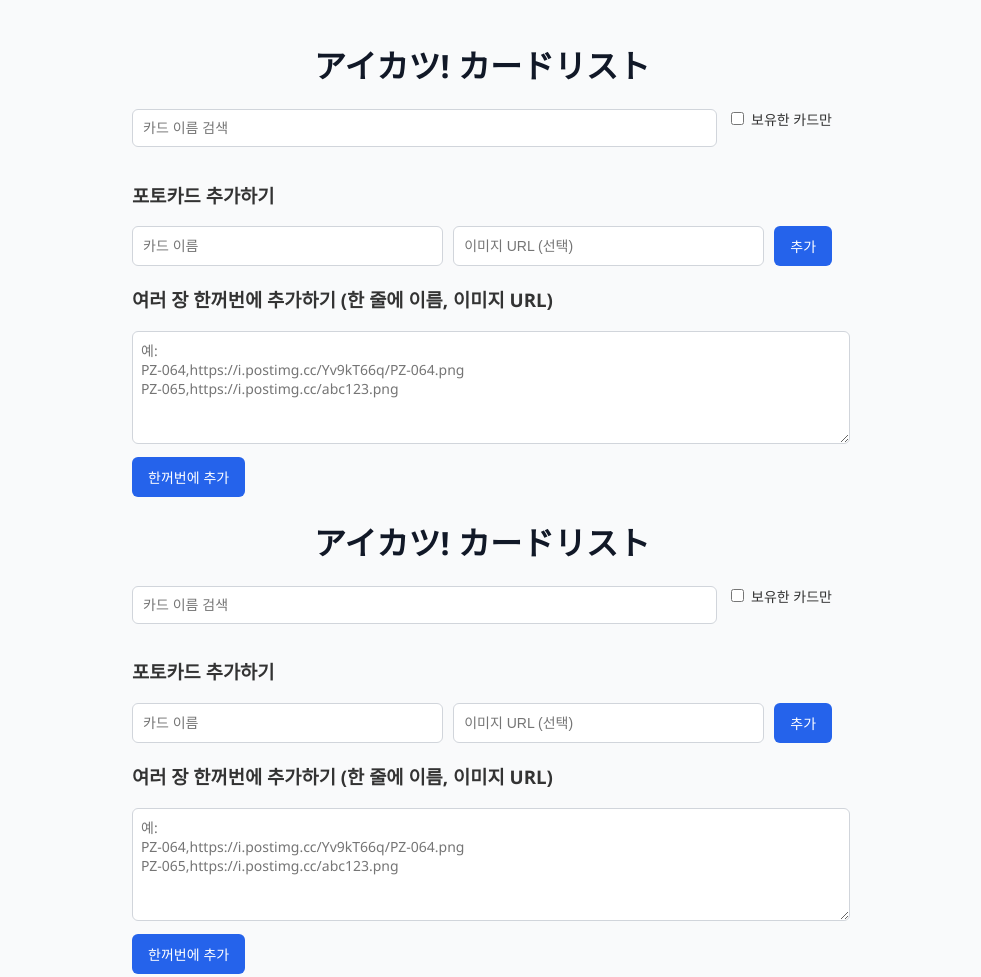
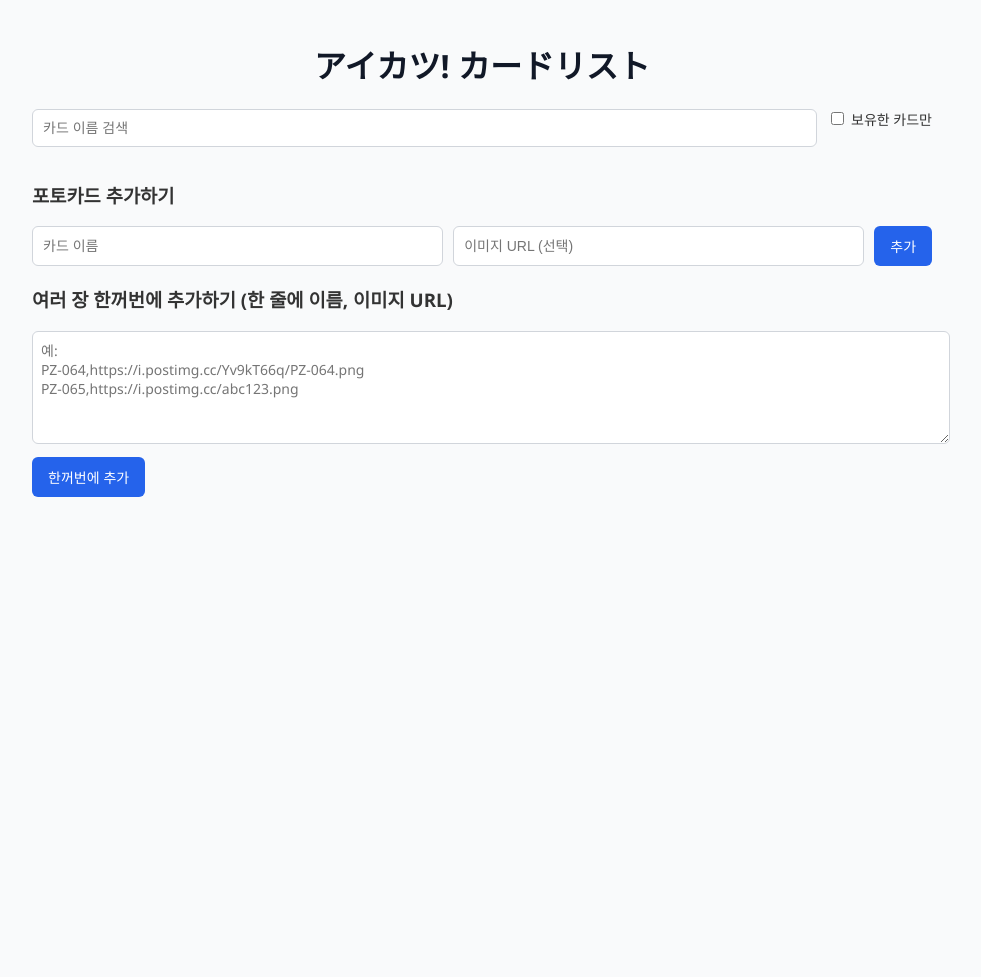
Before and after one commit to tihyun/aikatsu_list, a plain HTML site: page index.html in a window 1280 px wide. Shown: the whole page, without its empty margins (158-1139 px from the left). After the commit the page ends 800 px from the top, so only its background shows below. Drawn offline with Linux system fonts and the light colour scheme.

Commit message:
Update index.html

```diff
--- a/index.html
+++ b/index.html
@@ -1,3 +1,4 @@
+
 <!DOCTYPE html>
 <html lang="ko">
 <head>
@@ -9,7 +10,7 @@
       background-color: #f9fafb;
       color: #333;
       padding: 20px;
-      max-width: 700px;
+      max-width: 900px;
       margin: auto;
     }
 
@@ -49,7 +50,7 @@
 
     .card-list {
       display: grid;
-      grid-template-columns: repeat(auto-fill, minmax(220px, 1fr));
+      grid-template-columns: repeat(4, 1fr); /* 한 줄에 4장씩 */
       gap: 15px;
     }
 
@@ -143,11 +144,16 @@ PZ-065,https://i.postimg.cc/abc123.png"></textarea>
     const searchTerm = document.getElementById('searchInput').value.toLowerCase();
     const filterOwned = document.getElementById('filterOwned').checked;
 
-    cardListEl.innerHTML = '';
-    cards.forEach((card, index) => {
-      if (filterOwned && !card.owned) return;
-      if (!card.name.toLowerCase().includes(searchTerm)) return;
+    cardListEl.innerHTML = ''; // 리스트 초기화
 
+    // 필터링 된 카드만 보여줌
+    const filteredCards = cards.filter(card => {
+      if (filterOwned && !card.owned) return false;
+      if (!card.name.toLowerCase().includes(searchTerm)) return false;
+      return true;
+    });
+
+    filteredCards.forEach((card, index) => {
       const cardEl = document.createElement('div');
       cardEl.className = 'card';
       if (card.owned) cardEl.classList.add('owned');
@@ -163,9 +169,13 @@ PZ-065,https://i.postimg.cc/abc123.png"></textarea>
       cardEl.appendChild(name);
 
       cardEl.onclick = () => {
-        cards[index].owned = !cards[index].owned;
-        saveCards();
-        renderCards();
+        // 실제 cards 배열 인덱스 찾기 (필터된 인덱스와 다름)
+        const realIndex = cards.findIndex(c => c === card);
+        if (realIndex >= 0) {
+          cards[realIndex].owned = !cards[realIndex].owned;
+          saveCards();
+          renderCards();
+        }
       };
 
       cardListEl.appendChild(cardEl);
@@ -226,231 +236,3 @@ PZ-065,https://i.postimg.cc/abc123.png"></textarea>
 </script>
 </body>
 </html>
-<!DOCTYPE html>
-<html lang="ko">
-<head>
-  <meta charset="UTF-8" />
-  <title>アイカツ! カードリスト</title>
-  <style>
-    body {
-      font-family: 'Segoe UI', sans-serif;
-      background-color: #f9fafb;
-      color: #333;
-      padding: 20px;
-      max-width: 700px;
-      margin: auto;
-    }
-
-    h1 {
-      text-align: center;
-      color: #111827;
-    }
-
-    .input-group {
-      display: flex;
-      gap: 10px;
-      margin-bottom: 15px;
-      flex-wrap: wrap;
-    }
-
-    input[type="text"] {
-      flex: 1;
-      padding: 10px;
-      border: 1px solid #d1d5db;
-      border-radius: 6px;
-      font-size: 14px;
-    }
-
-    button {
-      padding: 10px 16px;
-      background-color: #2563eb;
-      color: white;
-      border: none;
-      border-radius: 6px;
-      cursor: pointer;
-      font-size: 14px;
-    }
-
-    button:hover {
-      background-color: #1d4ed8;
-    }
-
-    .card-list {
-      display: grid;
-      grid-template-columns: repeat(auto-fill, minmax(220px, 1fr));
-      gap: 15px;
-    }
-
-    .card {
-      background: white;
-      border: 1px solid #e5e7eb;
-      border-radius: 10px;
-      padding: 10px;
-      display: flex;
-      flex-direction: column;
-      align-items: center;
-      box-shadow: 0 2px 4px rgba(0,0,0,0.05);
-      cursor: pointer;
-      user-select: none;
-      transition: background-color 0.3s ease;
-    }
-
-    .card:hover {
-      box-shadow: 0 4px 10px rgba(0,0,0,0.1);
-    }
-
-    .card img {
-      width: 100%;
-      height: 130px;
-      object-fit: cover;
-      border-radius: 6px;
-      margin-bottom: 8px;
-    }
-
-    .card-name {
-      font-weight: bold;
-      margin-bottom: 5px;
-      text-align: center;
-    }
-
-    .owned {
-      background-color: #fbcfe8;  /* 연한 핑크색 */
-      border-color: #ec4899;      /* 진한 핑크색 */
-    }
-
-    label {
-      font-size: 14px;
-      display: block;
-      margin-bottom: 10px;
-    }
-
-    textarea {
-      width: 100%;
-      font-family: inherit;
-      font-size: 14px;
-      padding: 8px;
-      border: 1px solid #d1d5db;
-      border-radius: 6px;
-      resize: vertical;
-      margin-bottom: 8px;
-    }
-  </style>
-</head>
-<body>
-  <h1>アイカツ! カードリスト</h1>
-
-  <div class="input-group">
-    <input type="text" id="searchInput" placeholder="카드 이름 검색" oninput="renderCards()" />
-    <label><input type="checkbox" id="filterOwned" onchange="renderCards()" /> 보유한 카드만</label>
-  </div>
-
-  <div class="card-list" id="cardList"></div>
-
-  <h3>포토카드 추가하기</h3>
-  <div class="input-group">
-    <input type="text" id="nameInput" placeholder="카드 이름" />
-    <input type="text" id="imgInput" placeholder="이미지 URL (선택)" />
-    <button onclick="addCard()">추가</button>
-  </div>
-
-  <h3>여러 장 한꺼번에 추가하기 (한 줄에 이름, 이미지 URL)</h3>
-  <textarea id="bulkInput" rows="5" placeholder="예:
-PZ-064,https://i.postimg.cc/Yv9kT66q/PZ-064.png
-PZ-065,https://i.postimg.cc/abc123.png"></textarea>
-  <button onclick="addMultipleCards()">한꺼번에 추가</button>
-
-<script>
-  const cardListEl = document.getElementById('cardList');
-  let cards = JSON.parse(localStorage.getItem('cards') || '[]');
-
-  function saveCards() {
-    localStorage.setItem('cards', JSON.stringify(cards));
-  }
-
-  function renderCards() {
-    const searchTerm = document.getElementById('searchInput').value.toLowerCase();
-    const filterOwned = document.getElementById('filterOwned').checked;
-
-    cardListEl.innerHTML = '';
-    cards.forEach((card, index) => {
-      if (filterOwned && !card.owned) return;
-      if (!card.name.toLowerCase().includes(searchTerm)) return;
-
-      const cardEl = document.createElement('div');
-      cardEl.className = 'card';
-      if (card.owned) cardEl.classList.add('owned');
-
-      const img = document.createElement('img');
-      img.src = card.img || 'https://via.placeholder.com/200x130?text=No+Image';
-
-      const name = document.createElement('div');
-      name.className = 'card-name';
-      name.textContent = card.name;
-
-      cardEl.appendChild(img);
-      cardEl.appendChild(name);
-
-      cardEl.onclick = () => {
-        cards[index].owned = !cards[index].owned;
-        saveCards();
-        renderCards();
-      };
-
-      cardListEl.appendChild(cardEl);
-    });
-  }
-
-  function addCard() {
-    const nameInput = document.getElementById('nameInput');
-    const imgInput = document.getElementById('imgInput');
-    const name = nameInput.value.trim();
-    const img = imgInput.value.trim();
-
-    if (!name) {
-      alert('카드 이름을 입력해주세요.');
-      return;
-    }
-
-    cards.push({ name, img, owned: false });
-    saveCards();
-    renderCards();
-
-    nameInput.value = '';
-    imgInput.value = '';
-  }
-
-  function addMultipleCards() {
-    const bulkInput = document.getElementById('bulkInput').value.trim();
-    if (!bulkInput) {
-      alert('데이터를 입력해주세요.');
-      return;
-    }
-
-    const lines = bulkInput.split('\\n');
-    let count = 0;
-    lines.forEach(line => {
-      const parts = line.split(',');
-      if (parts.length >= 1) {
-        const name = parts[0].trim();
-        const img = parts[1] ? parts[1].trim() : '';
-        if (name) {
-          cards.push({ name, img, owned: false });
-          count++;
-        }
-      }
-    });
-
-    if (count > 0) {
-      saveCards();
-      renderCards();
-      alert(count + '개의 카드를 추가했어요!');
-      document.getElementById('bulkInput').value = '';
-    } else {
-      alert('올바른 형식으로 입력해주세요.');
-    }
-  }
-
-  renderCards();
-</script>
-</body>
-</html>
```
